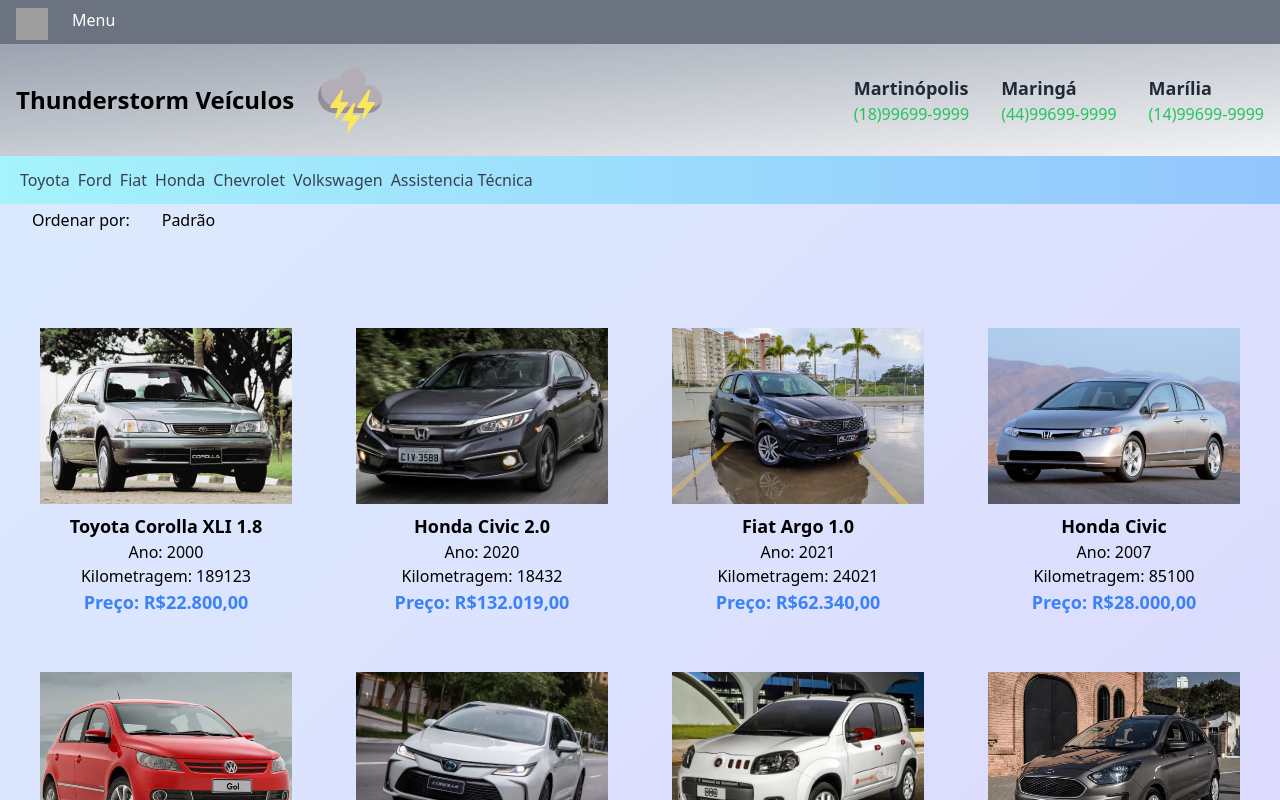
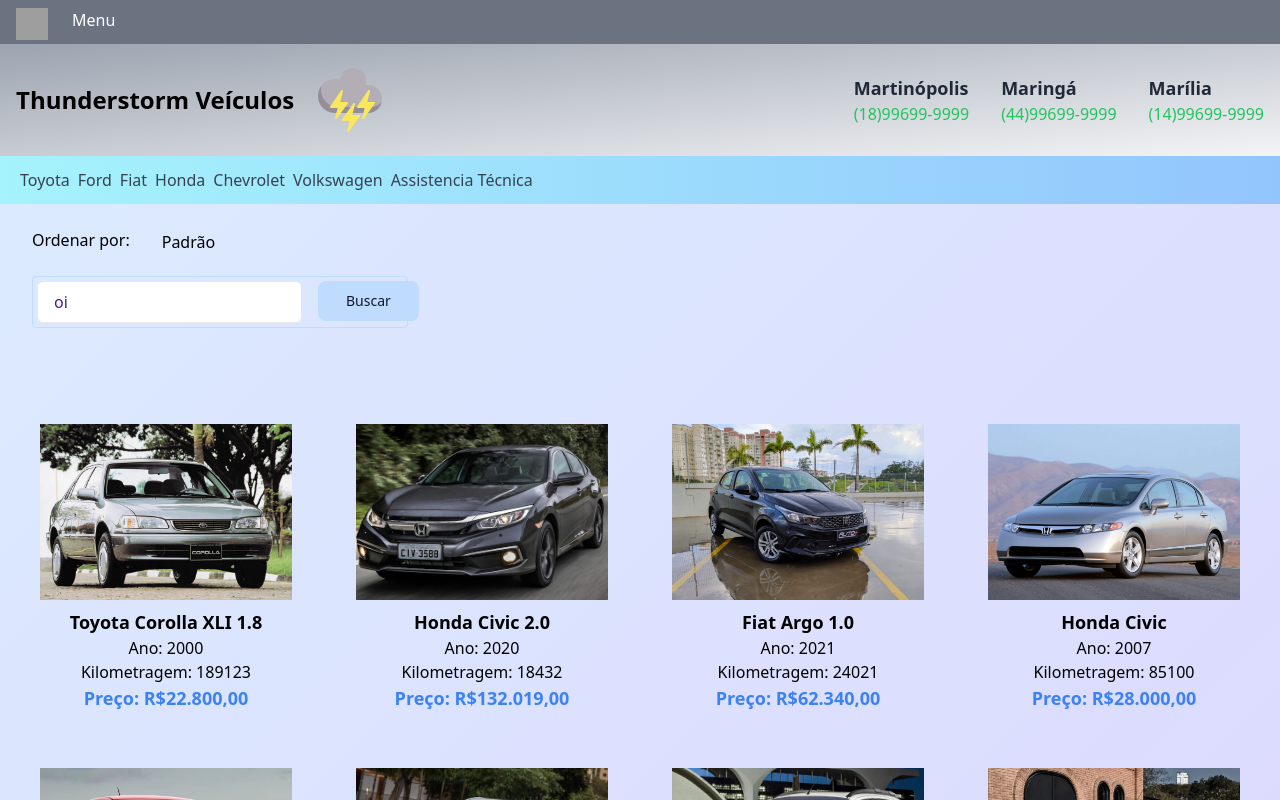
Before and after one commit to igor33c/Concessionaria-Veiculos, a React (Create React App) app: page /all in a window 1280 px wide. Shown: the top 800 px of the page. Built offline with nearby package versions, Linux system fonts and the light colour scheme; grey boxes are pictures that could not be loaded.

Commit message:
#22 handling Search

```diff
--- a/src/Components/FullPages/Buying.jsx
+++ b/src/Components/FullPages/Buying.jsx
@@ -48,6 +48,10 @@
         console.log(phone)
     }
 
+    function handleSubmit(){
+        alert('ok')
+    }
+
     return (
         <>
             <TopMenu />
@@ -77,7 +81,10 @@
                                 Deixe seu contato conosco que retornameremos para você!!!
                             </span>
                         </div>
-                        <form className="py-8">
+                        <form
+                            className="py-8"
+                            onSubmit={handleSubmit}
+                        >
                             <div className="py-1">
                                 <label htmlFor="Nome">
                                     Seu Nome:
@@ -122,11 +129,11 @@
                             <div className="py-2">
                                 <button
                                     className="text-slate-900 bg-blue-200 hover:bg-blue-300 focus:ring-4
-                                                focus:ring-blue-300 font-medium rounded-lg text-sm px-5 py-2.5
+                                            focus:ring-blue-300 font-medium rounded-lg text-sm px-5 py-2.5 w-full
                                                 focus:outline-none"
-                                    type="button"
+                                    type="submit"
                                 >
-                                Enviar
+                                    Enviar
                                 </button>
                             </div>
                         </form>
--- a/src/Components/Vehicles/AllVehicles.jsx
+++ b/src/Components/Vehicles/AllVehicles.jsx
@@ -7,15 +7,18 @@
 import { Link } from "react-router-dom"
 
 function AllVehicles (){
-    const [showOrdenar, setShowOrdenar] = useState(false);
-    const [ordenar, setOrdenar] = useState("Padrão");
-    const [allData, setAllData] = useState(Object.values(carData)); // recebendo obj de carData
+    const [showOrdenar, setShowOrdenar] = useState(false)
+    const [ordenar, setOrdenar] = useState("Padrão")
+    const [allData, setAllData] = useState(Object.values(carData)) // recebendo obj de carData
     //necessario usar setState para poder alterar allData
+    const [search, setSearch] = useState('oi')
 
+    function handleSearch(e) {
+        setSearch(e.target.value)
+    }
     const handleClickButton = (newOrdenar) => {
-        setOrdenar(newOrdenar);//monstrado botao com mostrar a opcao desejada
+        setOrdenar(newOrdenar)//monstrado botao com mostrar a opcao desejada
         let sortedData = [...allData]//inicializacao
-
         // escolhendo metodo de ordenacao
             switch (newOrdenar) {
                 case ("Menor Preço"):
@@ -31,7 +34,7 @@
                 default:
                     break
             }
-        setAllData(sortedData);
+        setAllData(sortedData)
     }
     return(
         <>
@@ -39,7 +42,7 @@
             <TopInfo />
             <MenuModelos />
             <div className="bg-gradient-to-br from-blue-100 to-violet-200">
-                <div>
+                <div className="flex py-2">
                     <span className="py-4 px-8">Ordenar por:</span>
                     <button className="bg-transparent hover:border-gray-600 hover:text-gray-500 mt-1"
                         onClick={() => setShowOrdenar(!showOrdenar)}>
@@ -57,10 +60,8 @@
 
                                 >
                                     {/* muda ordem chamando handleclickbutton*/}
-
                                     Menor Preço
                                 </button>
-
                                 <button
                                     className="text-white bg-transparent px-3
                                     hover:text-gray-200 text-sm "
@@ -69,7 +70,6 @@
                                     {/* muda ordem chamando handleclickbutton*/}
                                     Maior Preço
                                 </button>
-
                                 <button
                                     className="text-white bg-transparent px-3
                                     hover:text-gray-200 text-sm "
@@ -82,7 +82,35 @@
                         )
                     }
                 </div>
-                <div className=" px-8 car grid grid-cols-1
+                <div className="flex items-center">
+                    <div className="ml-8 flex border border-blue-200 rounded py-1 px-1">
+                        <input
+                            type="text"
+                            className="block w-400 px-4 py-2 text-violet-900 bg-white border rounded-md
+                                     focus:border-blue-300 focus:ring-blue-400
+                                       focus:outline-none focus:ring focus:ring-opacity-40"
+                            placeholder="Filtrar marca ou modelo"
+                            value={search}
+                            onChange={handleSearch}
+                        />
+
+                        <Link
+                            to ="/search"
+                            state={search}
+                        >
+                            <button
+                                className="ml-4 text-slate-900 bg-blue-200 hover:bg-blue-300 focus:ring-4
+                                        focus:ring-blue-300 font-medium rounded-lg text-sm px-5
+                                        py-2.5 w-full focus:outline-none"
+                            >
+                                Buscar
+                            </button>
+
+                        </Link>
+                    </div>
+                </div>
+                <div
+                    className="px-8 car grid grid-cols-1
                                sm:grid-cols-2 md:grid-cols-3 lg:grid-cols-4
                                xl:grid-cols-4 gap-4 sm:gap-6 md:gap-8 lg:gap-10 xl:gap-12 py-24"
                 >
--- /dev/null
+++ b/src/Components/Vehicles/Searching.jsx
@@ -0,0 +1,19 @@
+import { useLocation } from "react-router-dom"
+import MenuModelos from "../MenuModelos"
+import TopInfo from "../TopInfo"
+import carData from "./VehiclesList"
+
+const Searching = props =>{
+    const location = useLocation()
+    const filtered = location.state
+    console.log(filtered)
+    console.log(carData)
+    return(
+        <>
+            <TopInfo />
+            <MenuModelos />
+
+        </>
+    )
+}
+export default Searching
--- a/src/Components/route/Content.jsx
+++ b/src/Components/route/Content.jsx
@@ -11,6 +11,7 @@
 import Volskwagen from "../Vehicles/Volkswagen";
 import Chevrolet from "../Vehicles/Chevrolet";
 import Buying from "../FullPages/Buying";
+import Searching from "../Vehicles/Searching"
 
 const Content = props => (
     <main className='Content'>
@@ -25,6 +26,7 @@
             <Route path="/toyota" element={<Toyota />} />
             <Route path="/about" element={<About />} />
             <Route path="/all" element={<AllVehicles />} />
+            <Route path="/search" element={<Searching />} />
             <Route path="/" exact element={<Home />} />
         </Routes>
     </main>
```
Also changed, not shown: src/Components/Vehicles/Ford.jsx (+5 -2 lines). Lines whose indentation alone changed are shown as unchanged.
